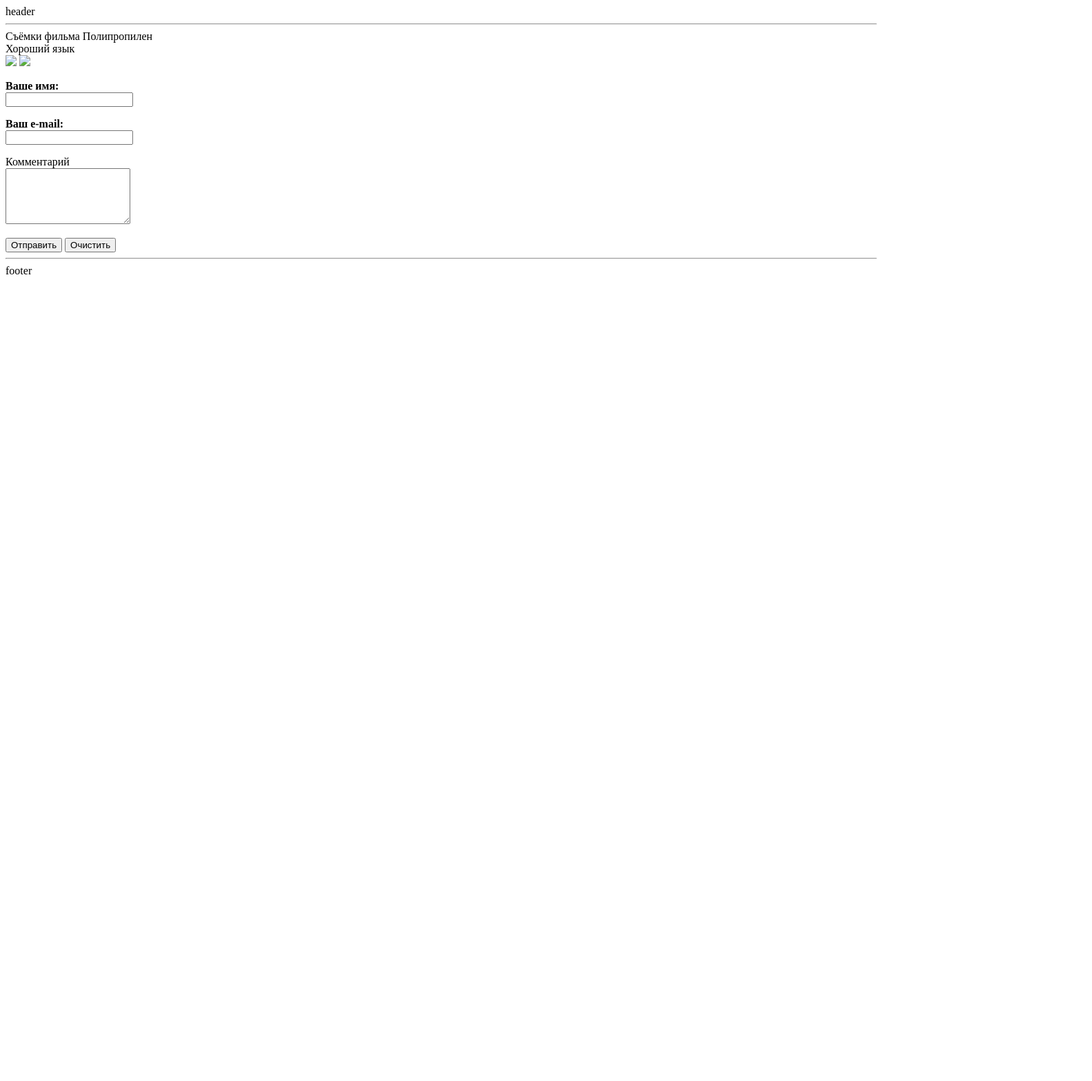
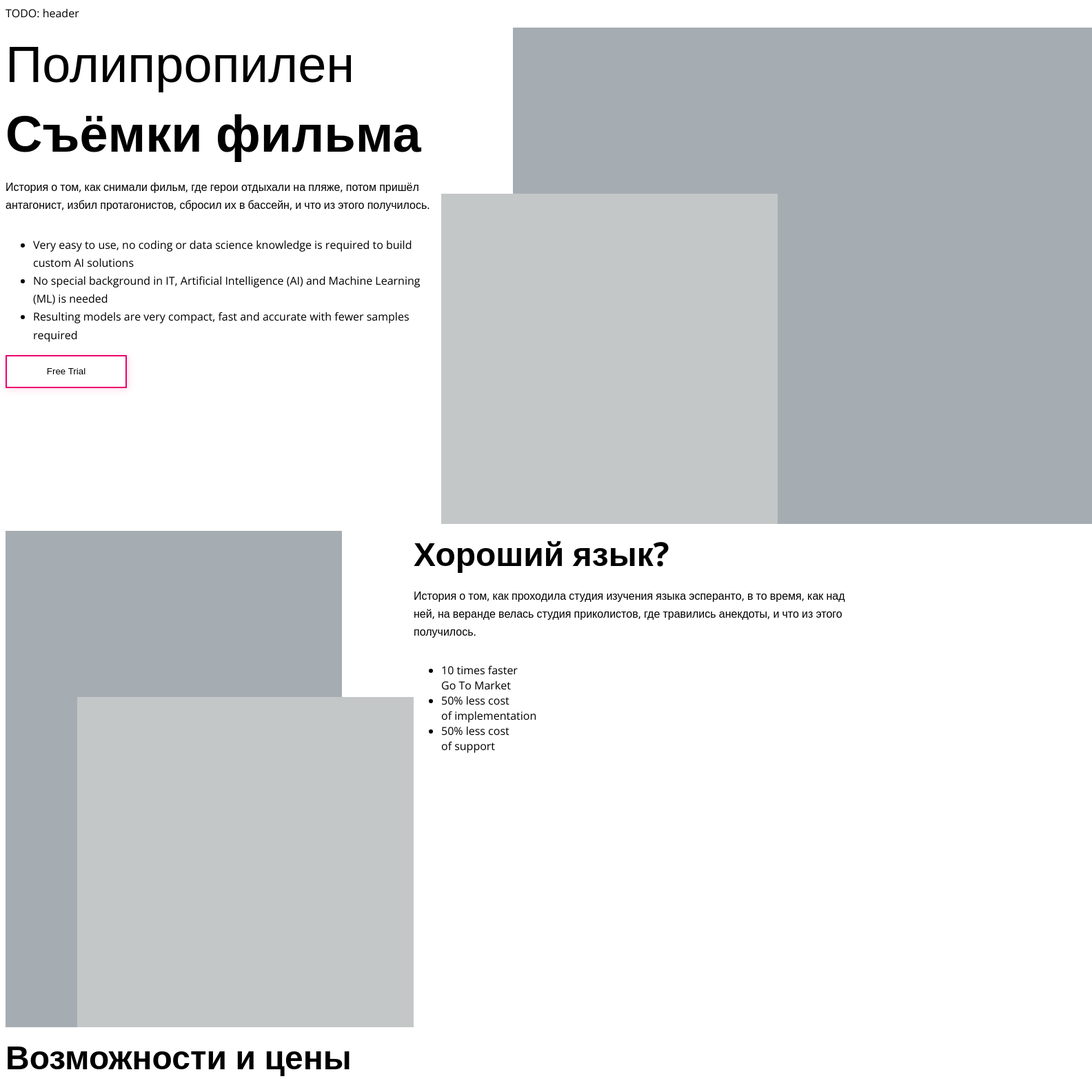
Before and after one commit to vdmkrchkn/guest-book, a website: page src/index.html in a window 1280 px wide. Shown: the top 1568 px of the page at 69% size, 1584 px wide, since content can reach past the window. Before the commit the page ends 800 px from the top, so only its background shows below. Drawn offline with nearby package versions, Linux system fonts and the light colour scheme; files that its build step writes are made by us from their sources.

Commit message:
добавлен sass для css и gulp для сборки фронта

```diff
--- a/src/index.html
+++ b/src/index.html
@@ -1,9 +1,10 @@
 <!DOCTYPE html>
-<html lang="en">
+<html lang="ru-RU">
 <head>
     <meta http-equiv="Content-Type" content="text/html" charset="UTF-8">
     <title>Guest book</title>
-    <link rel="stylesheet" type="text/css" href="styles/mysite.css" />
+    <link rel="stylesheet" type="text/css" href="styles/main.css" />
+    <link rel="stylesheet" href="https://fonts.googleapis.com/css?family=Open+Sans:300,400,600,700&amp;subset=cyrillic" />
     <script type="text/javascript">
         // отправка запроса
         function submitData() {
@@ -31,23 +32,100 @@
     </script>
 </head>
 <body>
-    <se>
     <section>
-            header
+        TODO: header
     </section>
-        <hr>
     <section>
+        <div class="flex-col">
+            <div class="row">
+                <div class="flex-col">
+                    <div id="header">
+                        Полипропилен
+                    </div>
+                    <div id="header-bold">
+                        Съёмки фильма
+                    </div>
+                    <p class="description">
+                        История о том, как снимали фильм, где герои отдыхали на пляже,
+                        потом пришёл антагонист, избил протагонистов, сбросил их в
+                        бассейн, и что из этого получилось.
+                    </p>
+                    <ul>
+                        <li class="description">
+                            Very easy to use, no coding or data science knowledge
+                            is required to build custom AI solutions
+                        </li>
+                        <li class="description">
+                            No special background in IT, Artificial Intelligence (AI)
+                            and Machine Learning (ML) is needed
+                        </li>
+                        <li class="description">
+                            Resulting models are very compact, fast and accurate
+                            with fewer samples required
+                        </li>
+                    </ul>
+                    <button class="Rectangle">
+                        Free Trial
+                    </button>
+                </div>
+                <div class="img-container ml-104">
+                    <div class="img-back">
+                        <img src="" class="hidden" />
+                    </div>
+                    <div class="img-front">
+                        <img src="" class="hidden" />
+                    </div>
+                </div>
+            </div>
+            <div class="row">
+                <div class="img-container">
+                    <div class="img-back_2">
+                        <img src="assets/img/cat-1.jpg" class="hidden" />
+                    </div>
+                    <div class="img-front_2">
+                        <img src="assets/img/cat-5.jpg" class="hidden" />
+                    </div>
+                </div>
+                <div class="flex-col ml-104">
+                    <div class="header-bold_2">
+                        Хороший язык?
+                    </div>
+                    <p class="description">
+                        История о том, как проходила студия изучения языка эсперанто,
+                        в то время, как над ней, на веранде велась студия приколистов,
+                        где травились анекдоты, и что из этого получилось.
+                    </p>
+                    <ul>
+                        <li>
+                            <div>10 times faster</div>
+                            <div>Go To Market</div>
+                        </li>
+                        <li>
+                            <div>50% less cost</div>
+                            <div>of implementation</div>
+                        </li>
+                        <li>
+                            <div>50% less cost</div>
+                            <div>of support</div>
+                        </li>
+                    </ul>
+                </div>
+            </div>
+            <div class="row">
+                <div class="header-bold_2">
+                    Возможности и цены
+                </div>
+                <table></table>
                 <div>
-                Съёмки фильма Полипропилен
+                    <div class="">
+                        <img src="assets/img/cat-1.jpg" class="hidden" />
                     </div>
-            <div>
-                Хороший язык
+                    <div class="">
+                        <img src="assets/img/cat-5.jpg" class="hidden" />
                     </div>
-            <div>
-                <img src="assets/img/cat-1.jpg" />
-                <img src="assets/img/cat-5.jpg" />
                 </div>
-            <section>
+            </div>
+            <section class="hidden">
                 <form name="data" method="post">
                     <p>
                         <b>Ваше имя:</b><br>
@@ -65,11 +143,11 @@
                     <input type="reset" value="Очистить">
                 </form>
             </section>
+        </div>
     </section>
     <hr>
     <section>
-            footer
+        TODO: footer
     </section>
-    </div>
 </body>
 </html>
--- /dev/null
+++ b/src/styles/main.scss
@@ -0,0 +1,104 @@
+/* @font-face {
+    font-family: "Open Sans";
+    src: url("https://fonts.googleapis.com/css?family=Open+Sans:300,400,600,700&amp;subset=cyrillic");
+} TODO: connect this way */
+
+body {
+    font-family: "Open Sans", sans-serif;
+}
+
+.hidden {
+    display: none;
+}
+
+.ml-104 {
+    margin-left: 104px;
+}
+
+.row {
+    display: flex;
+    margin-top: 10px;
+}
+
+.flex-col {
+    display: flex;
+    flex-direction: column;
+    flex-basis: 50%; /* FIXME: */
+}
+
+#header {
+    font-size: 74px;
+}
+
+#header-bold {
+    font-size: 74px;
+    font-weight: bold;
+}
+
+.header-bold_2 {
+    font-size: 48px;
+    font-weight: bold;
+}
+
+.description {
+    font-size: 16px;
+    font-weight: normal; /* FIXME: bold 4 OpenSans */
+    line-height: 1.63;
+}
+
+button.Rectangle {
+    width: 176px;
+    height: 48px;
+    background-color: #fff;
+    border: solid 2px #ec006d;
+    box-shadow: 2px 2px 10px 0 rgba(236, 0, 109, 0.15);
+    padding: 14px 44px 15px;
+}
+
+.img-container {
+    height: 720px;
+}
+
+.img-back {
+    position: absolute;
+    width: 840px;
+    height: inherit;
+    background-color: #a6adb2;
+}
+
+.img-front {
+    position: relative;
+    right: 104px;
+    top: 241px;
+    width: 488px;
+    height: 479px;
+    background-color: #c4c7c8;
+    animation: imgUpShift 3s ease;
+}
+
+@keyframes imgUpShift {
+    from {
+        top: 241px;
+    }
+
+    to {
+        top: 211px;
+    }
+}
+
+.img-back_2 {
+    position: absolute;
+    width: 488px;
+    height: inherit;
+    background-color: #a6adb2;
+}
+
+.img-front_2 {
+    position: relative;
+    left: 104px;
+    top: 241px;
+    width: 488px;
+    height: 479px;
+    background-color: #c4c7c8;
+    animation: imgUpShift 3s ease;
+}
--- a/src/styles/mysite.css
+++ /dev/null
@@ -1,4 +0,0 @@
-h1 {
-    font-size: 74px;
-    font-family: Arial, Helvetica, sans-serif;
-}
```
Also changed, not shown: gulpfile.js/index.js (added, +67 -0 lines), package.json (+12 -3 lines), 2 other files. Lines whose indentation alone changed are shown as unchanged.
